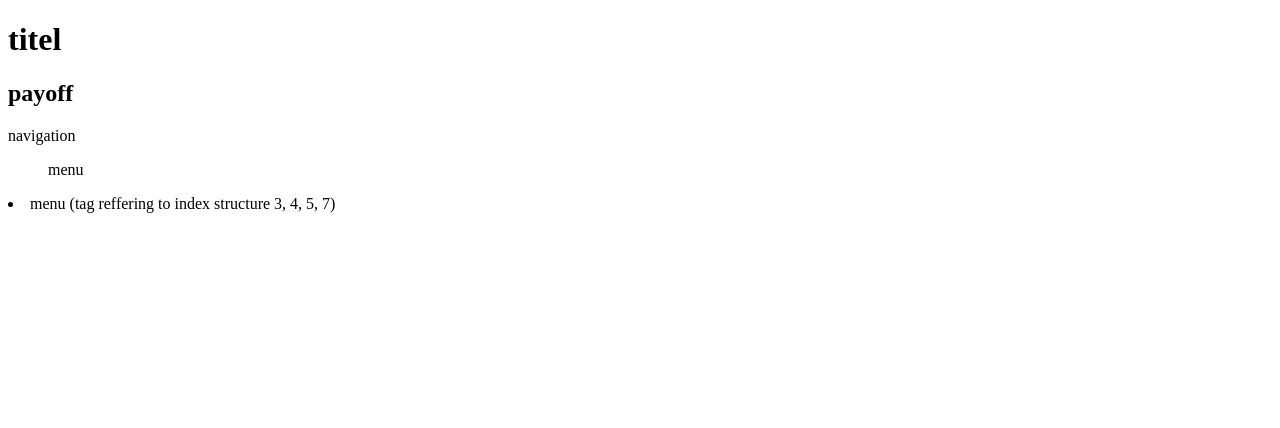
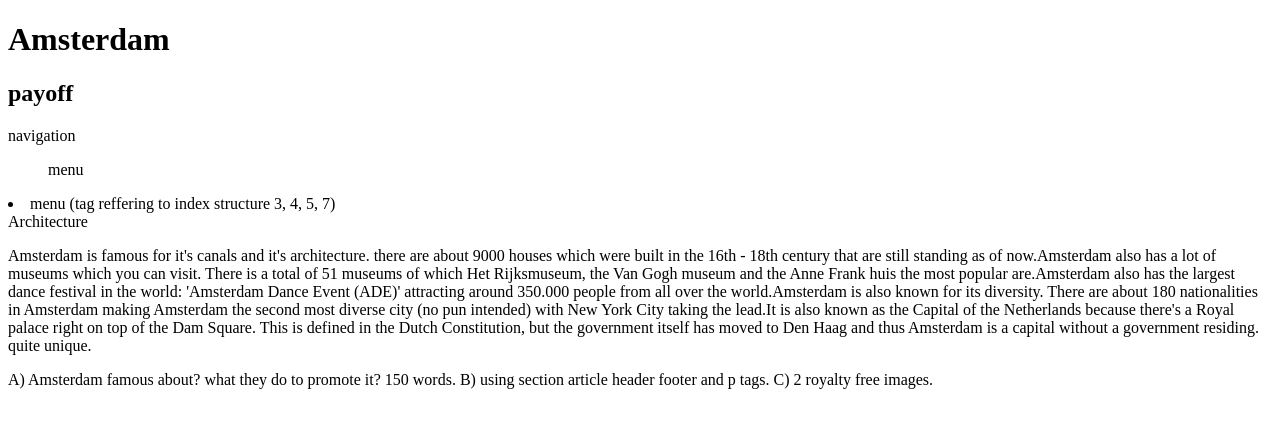
Before and after one commit to MohamedAmarkouchi/Webmarkup-final-assignment, a plain HTML site: page index.html in a window 1280 px wide. Drawn offline with Linux system fonts and the light colour scheme.

Commit message:
concept fase 1
text + royalty free images. vereiste tags toegevoegd.

```diff
--- a/index.html
+++ b/index.html
@@ -3,12 +3,36 @@
 <body>
 
 
-<h1> titel </h1>
+<h1> Amsterdam </h1>
 <h2> payoff </h2>
 <nav> navigation </nav>
 <ul> menu </ul>
 <li> menu (tag reffering to index structure 3, 4, 5, 7) </li>
 
+<section>
+<header> Architecture </header>
+<article>
+<p>
+Amsterdam is famous for it's canals and it's architecture.
+there are about 9000 houses which were built in the 16th - 18th century that are still
+standing as of now.Amsterdam also has a lot of museums which you can visit.
+There is a total of 51 museums of which Het Rijksmuseum, the Van Gogh museum and
+the Anne Frank huis the most popular are.Amsterdam also has the largest dance festival
+in the world: 'Amsterdam Dance Event (ADE)' attracting around 350.000 people from all over
+the world.Amsterdam is also known for its diversity. There are about 180 nationalities
+in Amsterdam making Amsterdam the second most diverse city (no pun intended) with New York City
+taking the lead.It is also known as the Capital of the Netherlands because there's a
+Royal palace right on top of the Dam Square. This is defined in the Dutch Constitution,
+but the government itself has moved to Den Haag and thus Amsterdam is a capital without
+a government residing. quite unique.
+ </p>
+ </article>
+</section>
+
+
+A) Amsterdam famous about? what they do to promote it? 150 words.
+B) using section article header footer and p tags.
+C) 2 royalty free images.
 
 </body>
 </html>
```
Also changed, not shown: 2 other files.
